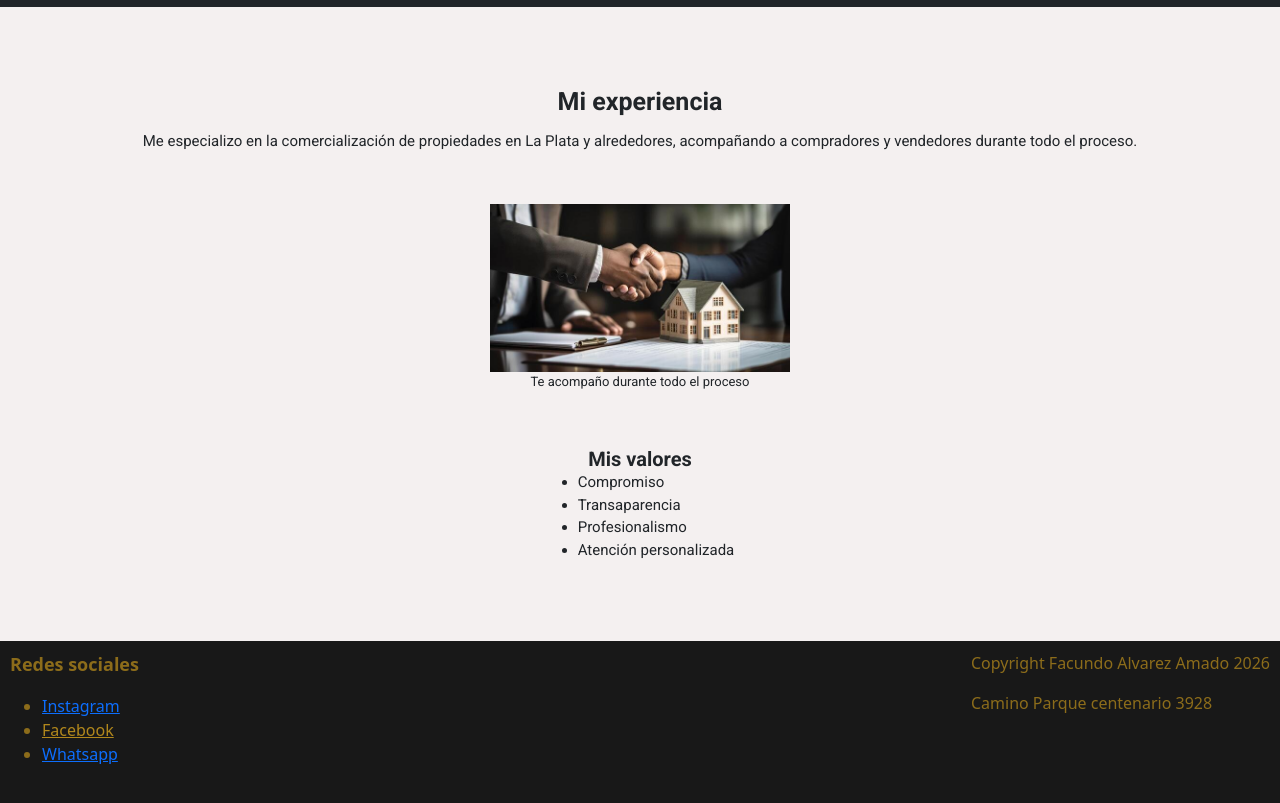
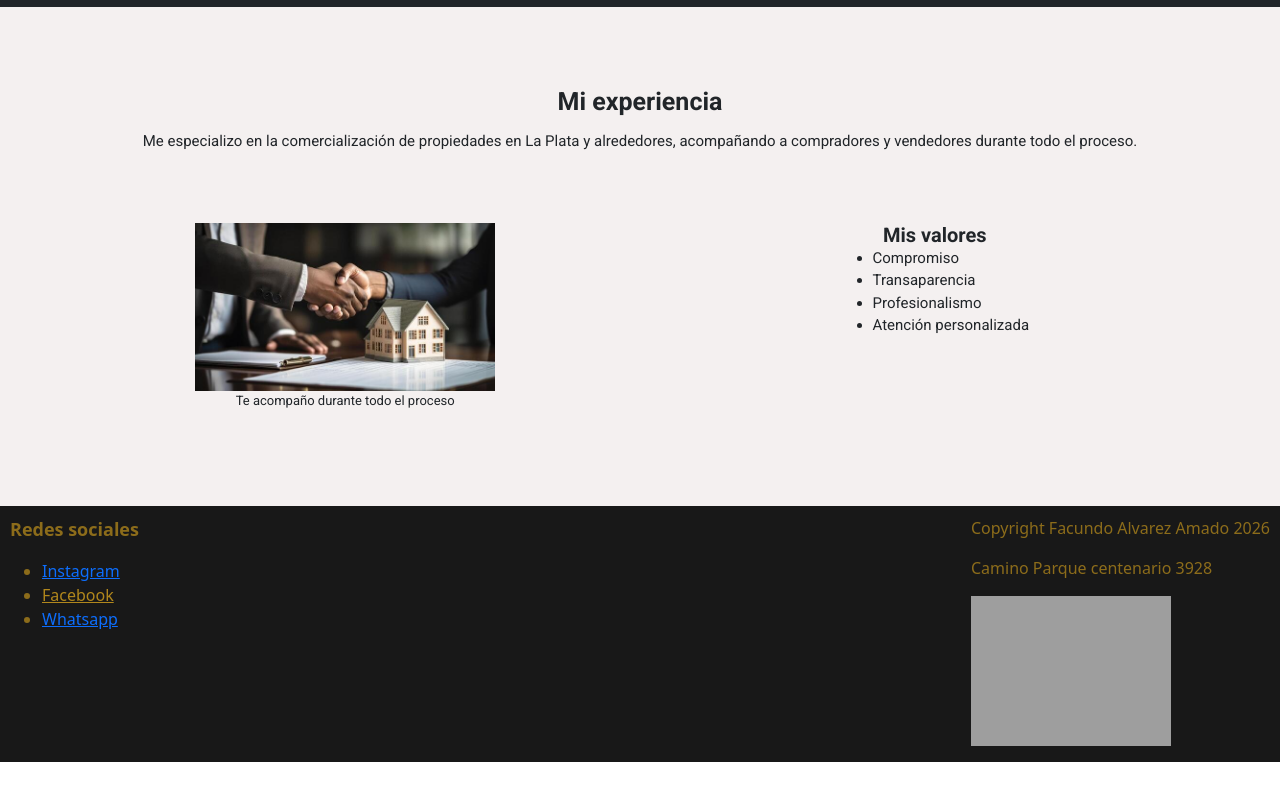
Before and after one commit to Facundo-Alvarez-proyect/perfil-inmobiliario-git, a plain HTML site: page pages/sobremi.html in a window 1280 px wide. Shown: the part 89-892 px from the top of the page. After the commit the page ends 851 px from the top, so only its background shows below. Drawn offline with nearby package versions, Linux system fonts and the light colour scheme; grey boxes are pictures that could not be loaded.

Commit message:
feat: add responsive design and animations

```diff
--- a/pages/sobremi.html
+++ b/pages/sobremi.html
@@ -10,6 +10,8 @@
     <link rel="preconnect" href="https://fonts.googleapis.com">
     <link rel="preconnect" href="https://fonts.gstatic.com" crossorigin>
     <link href="https://fonts.googleapis.com/css2?family=Roboto:ital,wght@0,100..900;1,100..900&display=swap" rel="stylesheet">
+    <link href="https://unpkg.com/aos@2.3.1/dist/aos.css" rel="stylesheet">
+
 </head>
 <body>
 
@@ -46,20 +48,20 @@
     </header>
 
     <main>
-        <section>
-            <article>
-                <div class="contenedor-sobreMi">
+        <section class="general-sobreMi">
+            <div class="contenedor-sobreMi" data-aos="fade-up">
                 <h2 class="sobremi-main">Mi experiencia</h2>
                 <p class="descripcion-sobremi">Me especializo en la comercialización de propiedades en La Plata y alrededores, acompañando a compradores y vendedores durante todo el proceso.</p>
             </div>
-                <div class="imagen-sobremi">
+
+            <div class="imagen-sobreMi" data-aos="fade-right">
                 <figure>
                     <img class="ilustrativa-sobremi" src="../img/imgsm.jpg" alt="Imagen representativa cliente y asesor">
                     <figcaption class="texto-sobreMi">Te acompaño durante todo el proceso</figcaption>
                 </figure>
             </div>
-            </article>
-            <article class="mis-valores">
+
+            <div class="mis-valores" data-aos="fade-left">
                 <h2 class="titulo-valores">Mis valores</h2>
                 <ul class="lista-sobremi">
                     <li>Compromiso</li>
@@ -67,7 +69,7 @@
                     <li>Profesionalismo</li>
                     <li>Atención personalizada</li>
                 </ul>
-            </article>
+            </div>
         </section>
     </main>
 
@@ -89,5 +91,10 @@
         </section>
     </footer>
     <script src="https://cdn.jsdelivr.net/npm/bootstrap@5.3.8/dist/js/bootstrap.bundle.min.js" integrity="sha384-FKyoEForCGlyvwx9Hj09JcYn3nv7wiPVlz7YYwJrWVcXK/BmnVDxM+D2scQbITxI" crossorigin="anonymous"></script>
+    <script src="https://unpkg.com/aos@2.3.1/dist/aos.js"></script>
+
+    <script>
+        AOS.init();
+    </script>
 </body>
 </html>
--- a/sass/layout/_responsive.scss
+++ b/sass/layout/_responsive.scss
@@ -8,6 +8,10 @@
     }
 
     .main-cartera {
+        gap: 1.2rem;
+    }
+
+    .general-sobreMi {
         gap: 1.2rem;
     }
 }
@@ -34,4 +38,17 @@
             "carrusel-cartera carrusel-cartera"
             "casas-departamentos grafico-general";
     }
+
+    .general-sobreMi {
+        grid-template-columns: 2fr 2fr;
+        grid-template-areas:
+            "contenedor-sobreMi contenedor-sobreMi"
+            "imagen-sobreMi mis-valores";
+    }
+
+    .redes-asesor {
+    flex-direction: row;
+    justify-content: space-around;
+    padding: 100px;
+    }
 }
--- a/sass/pages/_cartera.scss
+++ b/sass/pages/_cartera.scss
@@ -27,6 +27,11 @@
     width: 100%;
     height: 250px;
     object-fit: contain;
+        transition: transform 0.3s ease;
+
+    &:hover {
+        transform: scale(1.02);
+    }
 }
 
 
--- a/sass/pages/_contacto.scss
+++ b/sass/pages/_contacto.scss
@@ -13,7 +13,8 @@
 
 .redes-asesor {
     display: flex;
-    justify-content: space-between;
-    margin: 50px;
-    padding: 100px 250px;
+    flex-direction: column;
+    align-items: center;
+    gap: 30px;
+    padding: 30px;
 }
--- a/sass/pages/_sobremi.scss
+++ b/sass/pages/_sobremi.scss
@@ -1,4 +1,22 @@
+@use "../utilities/mixins" as *;
+
+%texto-centrado {
+    text-align: center;
+}
+
+.general-sobreMi {
+    display: grid;
+    gap: 1rem;
+    grid-template-columns: 1fr;
+    grid-template-areas:
+    "contenedor-sobreMi"
+    "imagen-sobreMi"
+    "mis-valores";
+}
+
+
 .contenedor-sobreMi {
+    grid-area: contenedor-sobreMi;
     display: flex;
     flex-direction: column;
     justify-content: center;
@@ -6,29 +24,36 @@
 }
 
 .sobremi-main {
-    text-align: center;
+    @extend %texto-centrado;
     font-size: 25px;
     font-weight: bold;
     padding: 5px;
 }
 
 .descripcion-sobremi {
+    @extend %texto-centrado;
     font-size: 15px;
-    text-align: center;
 }
 
-.imagen-sobremi {
+.imagen-sobreMi {
+    grid-area: imagen-sobreMi;
     display: flex;
     flex-direction: column;
-    width: 50%;
-    margin: 0 auto;
-    justify-content: center;
+    align-items: center;
+    justify-content: flex-start;
     text-align: center;
     padding: 20px;
+    width: 100%;
 }
 
 .ilustrativa-sobremi {
     width: 300px;
+    max-width: 100%;
+    transition: transform 0.3s ease;
+
+    &:hover {
+        transform: scale(1.05);
+    }
 }
 
 .texto-sobreMi {
@@ -36,15 +61,15 @@
 }
 
 .mis-valores {
+    grid-area: mis-valores;
     display: flex;
     flex-direction: column;
-    justify-content: center;
+    justify-content: flex-start;
     padding: 20px;
 }
 
 .titulo-valores {
-    font-size: 20px;
-    font-weight: bold;
+    @include texto(20px, bold);
     margin: 0 auto;
 }
 
--- a/sass/utilities/_mixins.scss
+++ b/sass/utilities/_mixins.scss
@@ -3,3 +3,8 @@
     justify-content: center;
     align-items: center;
 }
+
+@mixin texto($tamanio, $peso) {
+    font-size: $tamanio;
+    font-weight: $peso;
+}
```
Also changed, not shown: css/style.css, pages/contacto.html (line endings or trailing spaces), 1 other file. Lines whose indentation alone changed are shown as unchanged.
